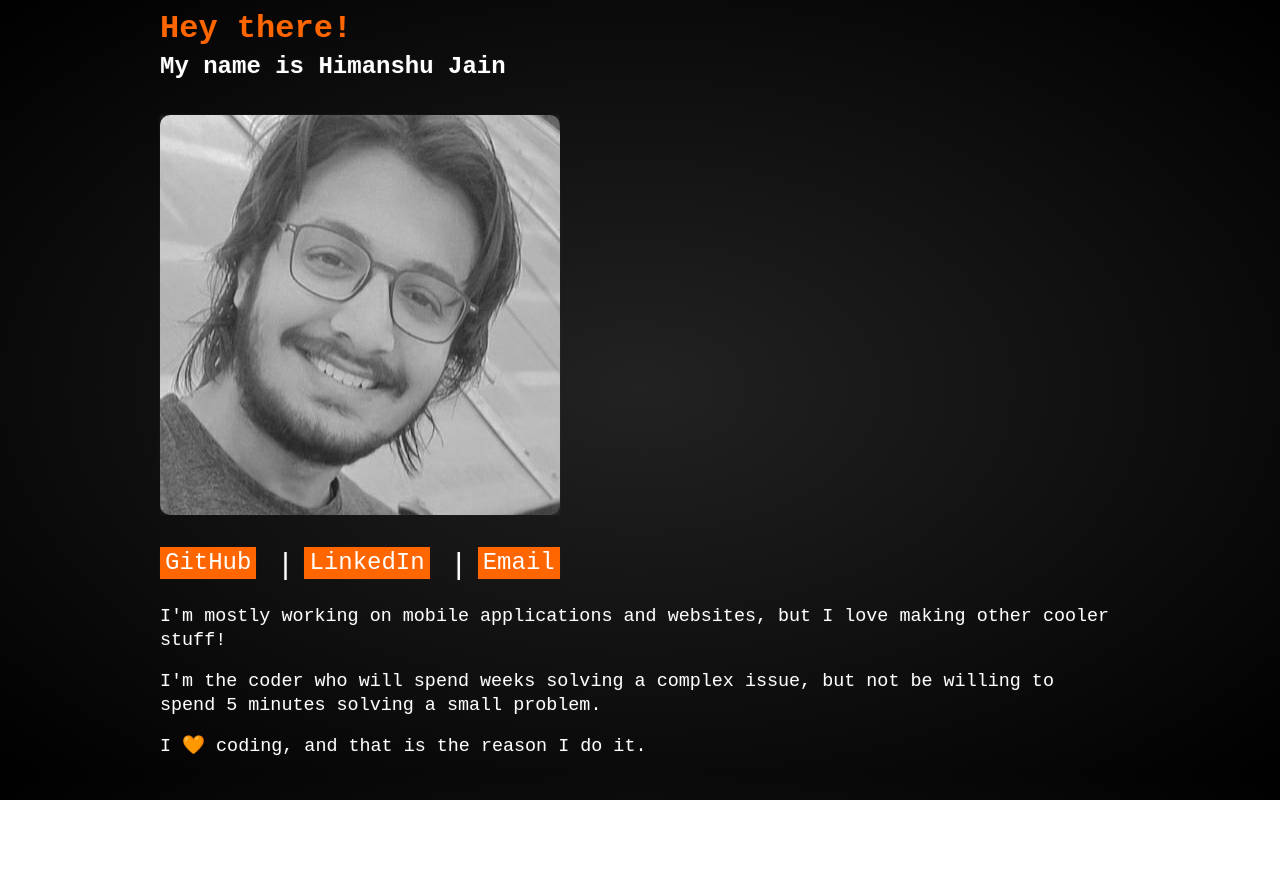
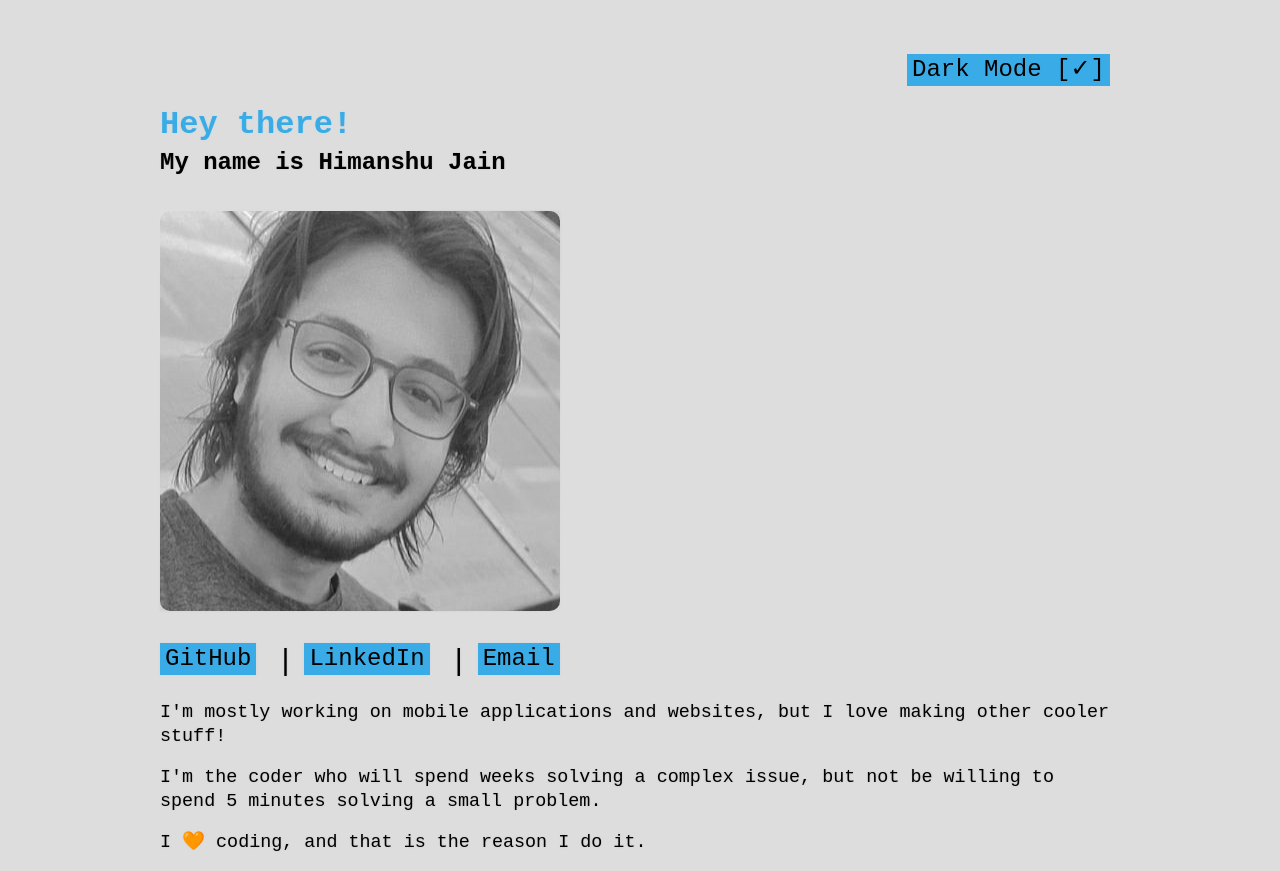
Before and after one commit to hjjinx/hjjinx.github.io, a React (Create React App) app: page / in a window 1280 px wide. Before the commit the page ends 800 px from the top, so only its background shows below. Built offline with nearby package versions, Linux system fonts and the light colour scheme.

Commit message:
light mode added

```diff
--- a/src/App.tsx
+++ b/src/App.tsx
@@ -1,9 +1,10 @@
-import React, { useEffect } from "react";
+import React, { useEffect, useState } from "react";
 import Heading from "./Components/Heading";
 import Links from "./Components/Links";
 import AboutMe from "./Components/AboutMe";
 
 export default function App() {
+  const [darkMode, setDarkMode] = useState(true);
   const mainRef = React.useRef<HTMLElement>(null);
 
   const change3DRotation = (e: MouseEvent) => {
@@ -19,17 +20,40 @@ export default function App() {
     mainRef.current!.style.transform = `rotateX(${rotateX}deg) rotateY(${rotateY}deg)`;
   };
 
+  const changeTheme = () => {
+    if (darkMode)
+      document.getElementsByTagName("html")[0].className = "dark-blue";
+    else document.getElementsByTagName("html")[0].className = "dark-orange";
+    setDarkMode(!darkMode);
+  };
+
   useEffect(() => {
+    if (
+      window.matchMedia &&
+      window.matchMedia("(prefers-color-scheme: dark)").matches
+    )
+      document.getElementsByTagName("html")[0].className = "dark-orange";
+    else document.getElementsByTagName("html")[0].className = "dark-blue";
+
     document.addEventListener("mousemove", change3DRotation);
     return () => document.removeEventListener("mousemove", change3DRotation);
   }, []);
 
   return (
     <main className="three-d-main" ref={mainRef}>
+      <div className="section" onClick={changeTheme}>
+        <div
+          className="three-d theme-changer"
+          three-d-text={`Dark Mode [${darkMode ? "✓" : "x"}]`}
+        >
+          Dark Mode [{darkMode ? "✓" : "x"}]
+        </div>
+      </div>
       <Heading />
       <div className="section three-d image myImage"></div>
+
       <Links />
-      <AboutMe />
+      <AboutMe isDarkMode={darkMode} />
     </main>
   );
 }
--- a/src/Components/AboutMe.tsx
+++ b/src/Components/AboutMe.tsx
@@ -1,4 +1,8 @@
-const AboutMe = () => (
+type AboutMeProps = {
+  isDarkMode: boolean;
+};
+
+const AboutMe = ({ isDarkMode }: AboutMeProps) => (
   <>
     <div
       className="section three-d"
@@ -18,9 +22,11 @@ const AboutMe = () => (
     </div>
     <div
       className="section three-d"
-      three-d-text={`I 🧡 coding, and that is the reason I do it.`}
+      three-d-text={`I ${
+        isDarkMode ? "🧡" : "💙"
+      } coding, and that is the reason I do it.`}
     >
-      I 🧡 coding, and that is the reason I do it.
+      I {isDarkMode ? "🧡" : "💙"} coding, and that is the reason I do it.
     </div>
   </>
 );
--- a/src/index.css
+++ b/src/index.css
@@ -1,10 +1,12 @@
 @import url("https://fonts.googleapis.com/css?family=Quicksand");
+
 :root {
-  --color-1: #000;
-  --color-2: #222;
-  --color-3: #ff6600;
-  --color-4: #aaa;
-  --color-5: #fff;
+  --orange: #ff6600;
+  --blue: #39ace7;
+  --white: #fff;
+  --black: #000;
+  --grey: #222;
+  --silver: #ddd;
 }
 
 ::selection {
@@ -12,15 +14,33 @@
   color: var(--color-5);
 }
 
+.dark-orange {
+  --color-1: var(--black);
+  --color-2: var(--grey);
+  --color-3: var(--orange);
+  --color-4: var(--silver);
+  --color-5: var(--white);
+}
+
+.dark-blue {
+  --color-1: var(--white);
+  --color-2: var(--silver);
+  --color-3: var(--blue);
+  --color-4: var(--grey);
+  --color-5: var(--black);
+}
+
 * {
   box-sizing: border-box;
 }
 body {
   font: normal 15px / 1.33333 monospace;
-  background-color: var(--color-1);
-  background: radial-gradient(var(--color-2), var(--color-1));
+  background-color: var(--color-2);
+  /* background: radial-gradient(var(--color-2), var(--color-1)); */
   -webkit-font-smoothing: antialiased;
   color: var(--color-5);
+  transition: background 1s;
+  padding-top: 10vh;
 }
 a {
   text-decoration: none;
@@ -47,7 +67,7 @@ main {
   max-width: 60rem;
   margin: 0 auto;
   position: relative;
-  transition: 200ms;
+  transition: color 200ms;
 }
 
 .three-d:before {
@@ -87,6 +107,7 @@ h1:before,
 h2:before {
   margin: 0 !important;
   font-size: 1.5rem !important;
+  transition: color 200ms;
 }
 
 h1,
@@ -107,7 +128,7 @@ h1:before {
   font-size: 1.5rem;
   margin: 0px 10px 10px 0;
   padding: 0 5px;
-  transition: all 200ms;
+  transition: all 500ms;
   background: var(--color-3);
   color: var(--color-5);
 }
@@ -127,3 +148,16 @@ h1:before {
   font-size: 30px;
   margin: 0 10px;
 }
+
+.theme-changer {
+  cursor: pointer;
+  font-size: 1.5rem;
+  margin: 0px 10px 0px 0;
+  padding: 0 5px;
+  transition: all 500ms;
+  background: var(--color-3);
+  color: var(--color-5);
+  position: absolute;
+  right: 0;
+  top: -50px;
+}
```
